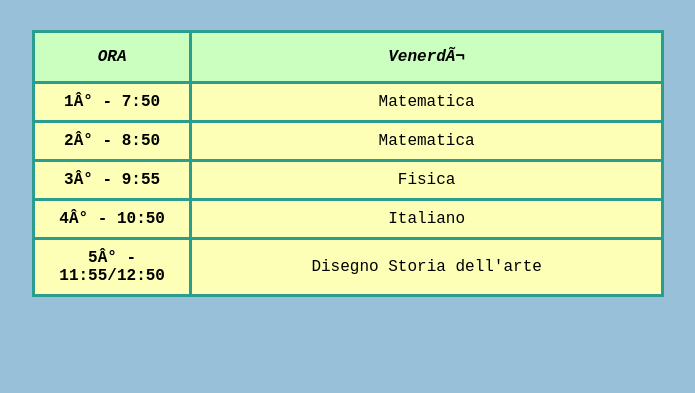
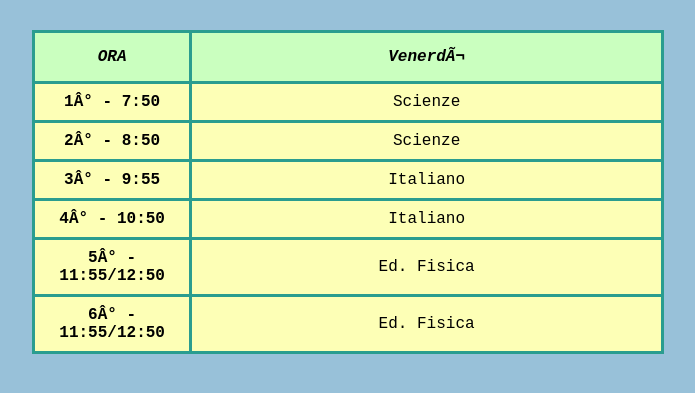
Before and after one commit to giacomotampella/OrarioClasse, a plain HTML site: page venerdi.html in a window 1280 px wide. Shown: the part 95-488 px from the top of the page, without its empty margins (292-987 px from the left). Drawn offline with Linux system fonts and the light colour scheme.

Commit message:
Update venerdi.html

```diff
--- a/venerdi.html
+++ b/venerdi.html
@@ -1,7 +1,7 @@
 <!DOCTYPE html>
 <html>
 	<head>
-		<title>Orario 4BSA - Venerdì</title>
+		<title>Orario 5BSA - Venerdì</title>
 		<style>
 			table, th, td {
 				border: 3px solid #2a9d8f;
@@ -85,15 +85,15 @@
 			</tr>
 			<tr>
 				<td colspan="2"><b>1° - 7:50</b></td>
-				<td>Matematica</td>
+				<td>Scienze</td>
 			</tr>
 			<tr>
 				<td colspan="2"><b>2° - 8:50</b></td>
-				<td>Matematica</td>
+				<td>Scienze</td>
 			</tr>
 			<tr>
 				<td colspan="2"><b>3° - 9:55</b></td>
-				<td>Fisica</td>
+				<td>Italiano</td>
 			</tr>
 			<tr>
 				<td colspan="2"><b>4° - 10:50</b></td>
@@ -101,7 +101,11 @@
 			</tr>
 			<tr>
 				<td colspan="2"><b>5° - 11:55/12:50</b></td>
-				<td>Disegno Storia dell'arte</td>
+				<td>Ed. Fisica</td>
+			</tr>
+			<tr>
+				<td colspan="2"><b>6° - 11:55/12:50</b></td>
+				<td>Ed. Fisica</td>
 			</tr>
 		</table>
 
```
